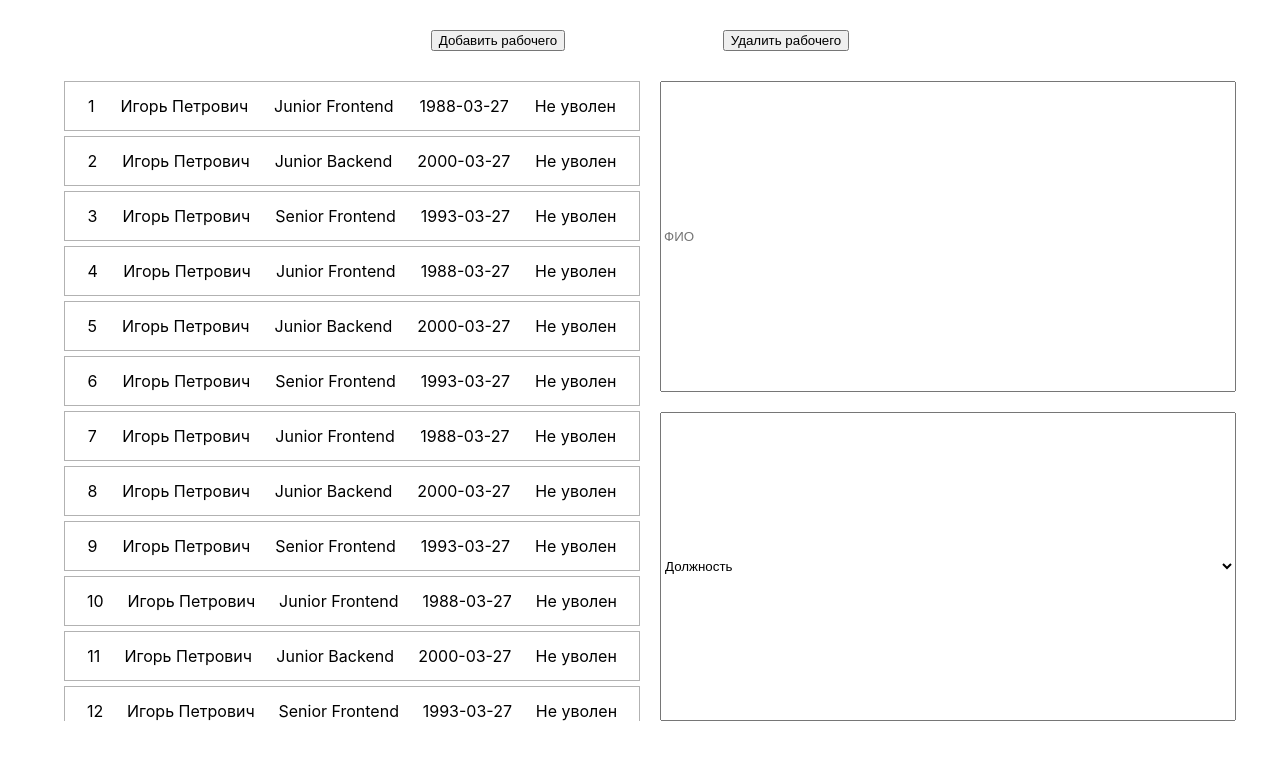
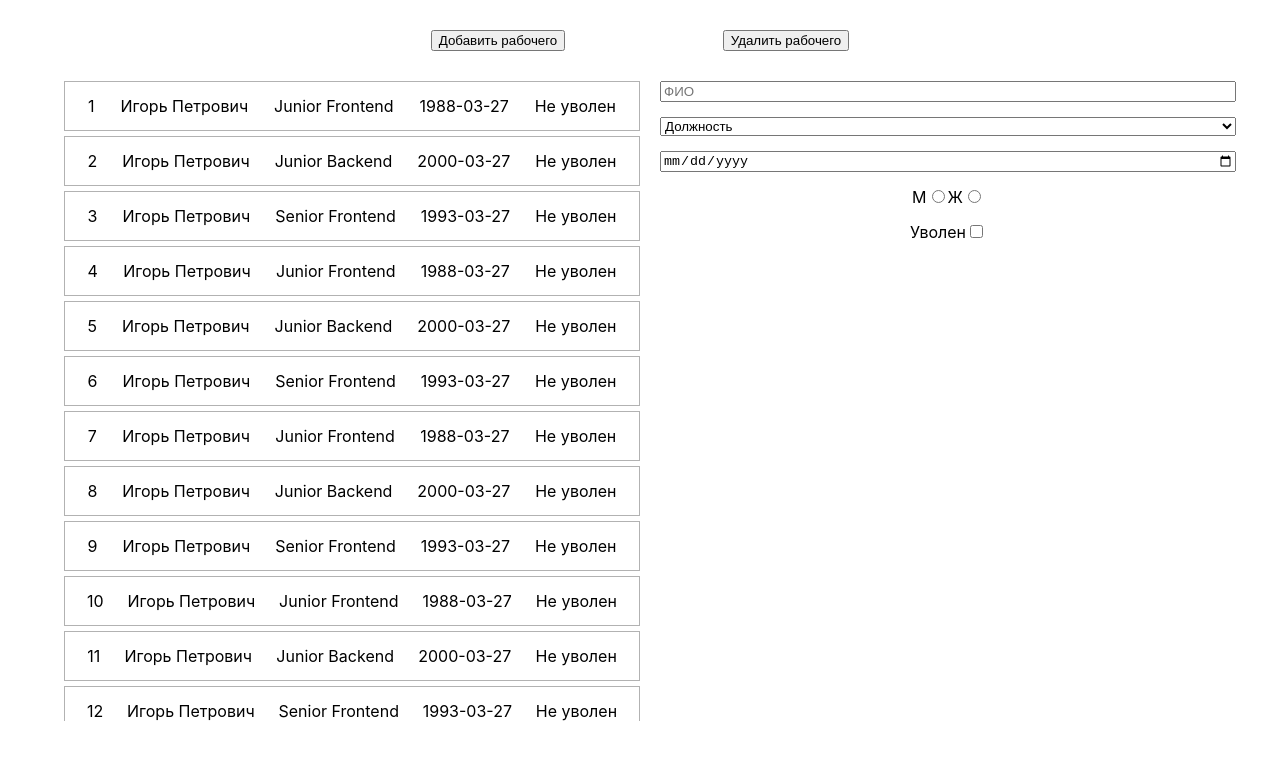
Before and after one commit to MGoldobin/green_data, a React (Create React App) app: page / in a window 1280 px wide. Shown: the top 760 px of the page. Built offline with nearby package versions, Linux system fonts and the light colour scheme.

Commit message:
change form component to native inputs

```diff
--- a/src/components/Form.jsx
+++ b/src/components/Form.jsx
@@ -4,41 +4,70 @@ import styled from 'styled-components'
 import store from '../store'
 
 const StyledFrom = styled.form`
-	display: grid;
-	gap: 20px;
+	display: flex;
+	flex-direction: column;
+	text-align: left;
+	color: #000;
+	justify-content: space-between;
+	height: max-content;
+	gap: 15px;
+`
 
+const CenterInput = styled.div`
+	margin: 0 auto;
 `
+const ConditionalState = /*store.worker.id < store.max ? {
+	id: store.maxId,
+	name: '',
+	position: '',
+	birth: '',
+	gender: '',
+	isFired: false
+} : */{
+	id: store.worker.id,
+	name: store.worker.name,
+	position: store.worker.position,
+	birth: store.worker.birth,
+	gender: store.worker.gender,
+	isFired: store.worker.isFired
+} //big troubles*/
 
 const Form = observer(class extends Component {
 	constructor(props) {
     super(props)
-    this.state = {
-			id: store.maxId,
-			name: '',
-			position: '',
-			birth: null,
-			gender: null,
-			isFired: false
-		}
+    this.state = ConditionalState
     this.handleChange = this.handleChange.bind(this)
   }
 
 	componentDidMount() {
 		document.addEventListener('keydown', (e) => {
 			if(e.key==="Escape" || e.key==="Esc") this.setState({
-				id: store.maxId+1,
+				id: store.maxId,
 				name: '',
 				position: '',
-				birth: null,
-				gender: null,
+				birth: '',
+				gender: '',
 				isFired: false
 			})
 		})
 	}
 
+	componentWillUnmount() {
+		document.removeEventListener('keydown')
+	}
+
 	handleChange(e) {
-		this.setState({[e.target.name]: e.target.value})
-		console.log(this.state)
+		if(e.target.name === 'isFired') this.setState(prev => {return {isFired: !prev.isFired}})
+		else this.setState({[e.target.name]: e.target.value})
+		store.changeWorker({
+			id: store.maxId,
+			name: this.state.name,
+			position: this.state.position,
+			birth: this.state.birth,
+			gender: this.state.gender,
+			isFired: this.state.isFired
+		})
+		console.log(this.state, store.worker)
 	}
 
 	render() {
@@ -53,19 +82,39 @@ const Form = observer(class extends Component {
 				/>
 				<select
 					name="position"
-					value={this.state.position}
+          value={this.state.position}
 					onChange={e => this.handleChange(e)}
-				>
-					<option value="" disabled>Должность</option>
-					<option value="Junior Frontend">Junior Frontend</option>
-					<option value="Middle Frontend">Middle Frontend</option>
-					<option value="Senior Frontend">Senior Frontend</option>
-					<option value="Junior Backend">Junior Backend</option>
-					<option value="Middle Backend">Middle Backend</option>
-					<option value="Senior Backend">Senior Backend</option>
-				</select>
-
-			</StyledFrom>
+        >
+          <option value="">Должность</option>
+          <option value={'Junior Frontend'}>Junior Frontend</option>
+					<option value={'Middle Frontend'}>Middle Frontend</option>
+					<option value={'Senior Frontend'}>Senior Frontend</option>
+					<option value={'Junior Backend'}>Junior Backend</option>
+					<option value={'Middle Frontend'}>Middle Frontend</option>
+					<option value={'Senior Frontend'}>Senior Frontend</option>
+        </select>
+				<input
+					name="birth"
+        	label="Дата рождения"
+        	type="date"
+        	value={this.state.birth}
+					onChange={e => this.handleChange(e)}
+					max="2004-01-01"></input>
+				<CenterInput>
+					<label htmlFor="gender">
+						М
+						<input type="radio" name="gender" value="male" onChange={e => this.handleChange(e)} checked={this.state.gender === "male"}/>
+					</label>
+					<label htmlFor="gender">
+						Ж
+						<input type="radio" name="gender" value="famale" onChange={e => this.handleChange(e)} checked={this.state.gender === "famale"}/>
+					</label>
+				</CenterInput>
+				<CenterInput>
+					Уволен
+					<input type="checkbox" name="isFired" value={this.state.isFired} checked={this.state.isFired} onChange={e => this.handleChange(e)}/>
+				</CenterInput>
+				</StyledFrom>
 		)
 	}
 })
```
